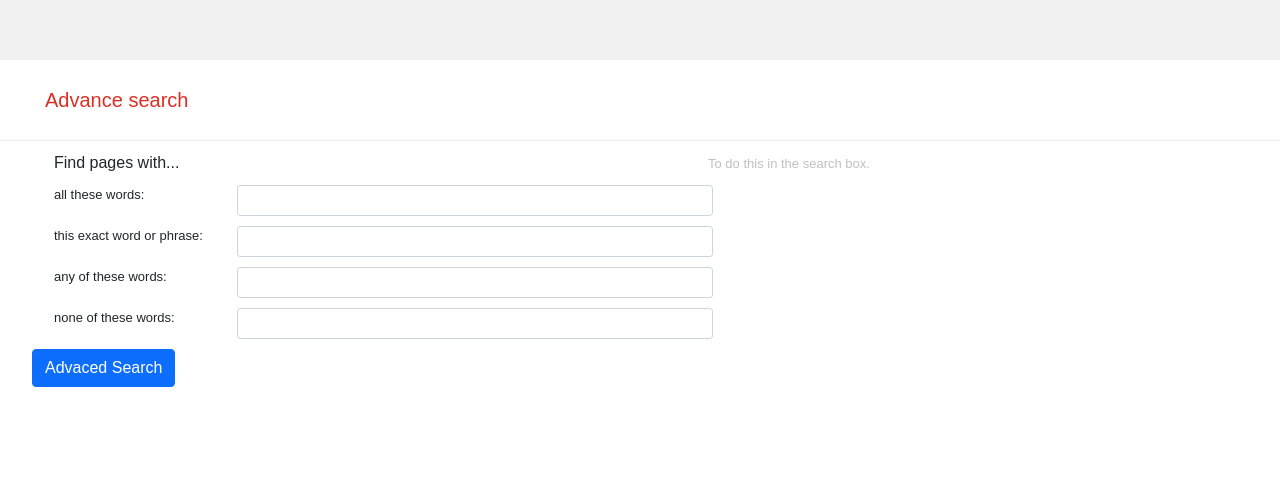
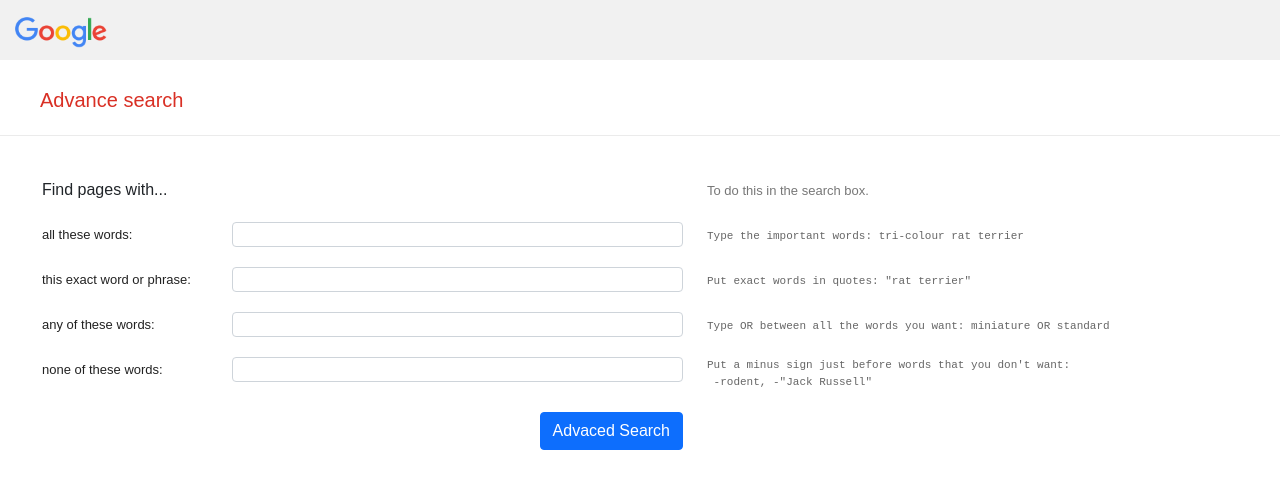
Before and after one commit to ManulaUluwatta/search, a plain HTML site: page advanceSearch.html in a window 1280 px wide. Drawn offline with nearby package versions, Linux system fonts and the light colour scheme.

Commit message:
Complete advance search page

```diff
--- a/advanceSearch.html
+++ b/advanceSearch.html
@@ -20,14 +20,12 @@
                 width: 100%;
                 height: 60px;
                 position: relative;
+                margin-top: 0px;
             }
-            .adlbl{
+            #main-topic{
                 color: #d93025;
                 font-size: 20px;
-                margin: 25px 35px;
-            }
-            hr{
-
+                margin: 25px auto 20px 40px;
             }
             .ads-textInput{
                 border-radius: 1px;
@@ -37,74 +35,126 @@
                 height: 25px;
                 padding: 1px 8px;
             }
-            .ads-btn{
-                margin-left: 580px;
-            }
-            .col-sm{
-                max-width: 500px;
-            }
-            .form-lable{
-                font-size: 13px;
-            }
-            .row{
-                margin: 10px;
-            }
-            .container{
-                margin-left: 20px;
-            }
             #labelDiv2{
-                margin-left: 380px;
-                color: #7777;
+                color: #777777;
                 font-weight: inherit;
                 font-style: inherit;
             }
+            .desc_lbl{
+                color: #222;
+                font-size: 13px;
+                line-height: 16px;
+                vertical-align: middle;
+            }
+            .hint_lbl{
+                color: #666;
+                font-family: monospace;
+                white-space: pre;
+                font-size: 11px;
+            }
+            div{
+                margin-top: 10px;
+                margin-bottom: 10px;
+            }
+            .container{
+                margin-left: 30px;
+            }
+            input[class="form-control"]{
+                height: 25px;
+            }
+            button[type="submit"]{
+                float: right;
+                margin-right: 10px;
+            }
+            #imageDiv{
+                background-position: 0 -35px;
+                height: 33px;
+                width: 92px;
+            }
+            img{
+                height: 31px;
+                margin-left: 15px;
+                margin-top: 7px;
+            }
+
         </style>
     </head>
     <body>
         <div class="nav">
-            <span>
-            </span>
+            <div id="imageDiv">
+                <img src="images/google.png">
+            </div>
         </div>
-        <div class="adlbl">
-            <label style="margin-left: 10px;">Advance search</label>
+        <div id="main-topic">
+            <label>Advance search</label>
         </div>
-        <div style="border-bottom: 1px solid #ebebeb"></div>
+        <div style="border-bottom: 1px solid #ebebeb; margin-bottom: 42px;"></div>
         <div>
             <form action="https://google.com/search">
+                <!-- Main Container -->
                 <div class="container">
+                    <!-- Raw One -->
                     <div class="row">
-                        <div class="col-3" id="lableDiv">
+                        <div class="col-lg-7" id="lableDiv">
                             <label style="font-size: 16px;">Find pages with...</label>
                         </div>
-                        <div class="col-3" id="labelDiv2">
+                        <div class="col-lg-5" id="labelDiv2">
                             <label style="font-size: 13px;">To do this in the search box.</label>
                         </div>
                     </div>
+
+                    <!-- Raw Two -->
                     <div class="row">
-                        <label class="form-lable col-sm-2">all these words:</label>
-                        <div class="col-sm">
-                            <input class="form-control form-control-sm" type="text" name="as_q" placeholder="" aria-label=".form-control-sm example">
+                        <div class="col-lg-2">
+                            <label class="desc_lbl">all these words:</label>
+                        </div>
+                        <div class="col-lg-5">
+                            <input class="form-control" type="text" name="as_q" placeholder="" autocomplete="off">
+                        </div>
+                        <div class="col-lg-5">
+                            <label class="hint_lbl">Type the important words: tri-colour rat terrier</label>
                         </div>
                     </div>
+
+                    <!-- Raw Three -->
                     <div class="row">
-                        <label class="form-lable col-sm-2">this exact word or phrase:</label>
-                        <div class="col-sm">
-                            <input class="form-control form-control-sm" type="text" name="as_epq" placeholder="" aria-label=".form-control-sm example">
+                        <div class="col-lg-2">
+                            <label class="desc_lbl">this exact word or phrase:</label>
+                        </div>
+                        <div class="col-lg-5">
+                            <input class="form-control" type="text" name="as_epq" placeholder="" autocomplete="off">
+                        </div>
+                        <div class="col-lg-5">
+                            <label class="hint_lbl">Put exact words in quotes: "rat terrier"</label>
                         </div>
                     </div>
+
+                    <!-- Raw Four -->
                     <div class="row">
-                        <label class="form-lable col-sm-2">any of these words:</label>
-                        <div class="col-sm">
-                            <input class="form-control form-control-sm" type="text" name="as_oq" placeholder="" aria-label=".form-control-sm example">
+                        <div class="col-lg-2">
+                            <label class="desc_lbl">any of these words:</label>
+                        </div>
+                        <div class="col-lg-5">
+                            <input class="form-control" type="text" name="as_oq" placeholder="" autocomplete="off">
+                        </div>
+                        <div class="col-lg-5">
+                            <label class="hint_lbl">Type OR between all the words you want: miniature OR standard</label>
                         </div>
                     </div>
+
+                    <!-- Raw Five -->
                     <div class="row">
-                        <label class="form-lable col-sm-2">none of these words:</label>
-                        <div class="col-sm">
-                            <input class="form-control form-control-sm" type="text" name="as_eq" placeholder="" aria-label=".form-control-sm example">
+                        <div class="col-lg-2">
+                            <label class="desc_lbl">none of these words:</label>
+                        </div>
+                        <div class="col-lg-5">
+                            <input class="form-control" type="text" name="as_eq" placeholder="" autocomplete="off">
+                        </div>
+                        <div class="col-lg-5">
+                            <label class="hint_lbl">Put a minus sign just before words that you don't want:<br> -rodent, -"Jack Russell"</label>
                         </div>
                     </div>
-                    <div class="col-sm">
+                    <div class="col-lg-7">
                         <button type="submit" class="btn btn-primary">Advaced Search</button>
                     </div>
                 </div>
```
